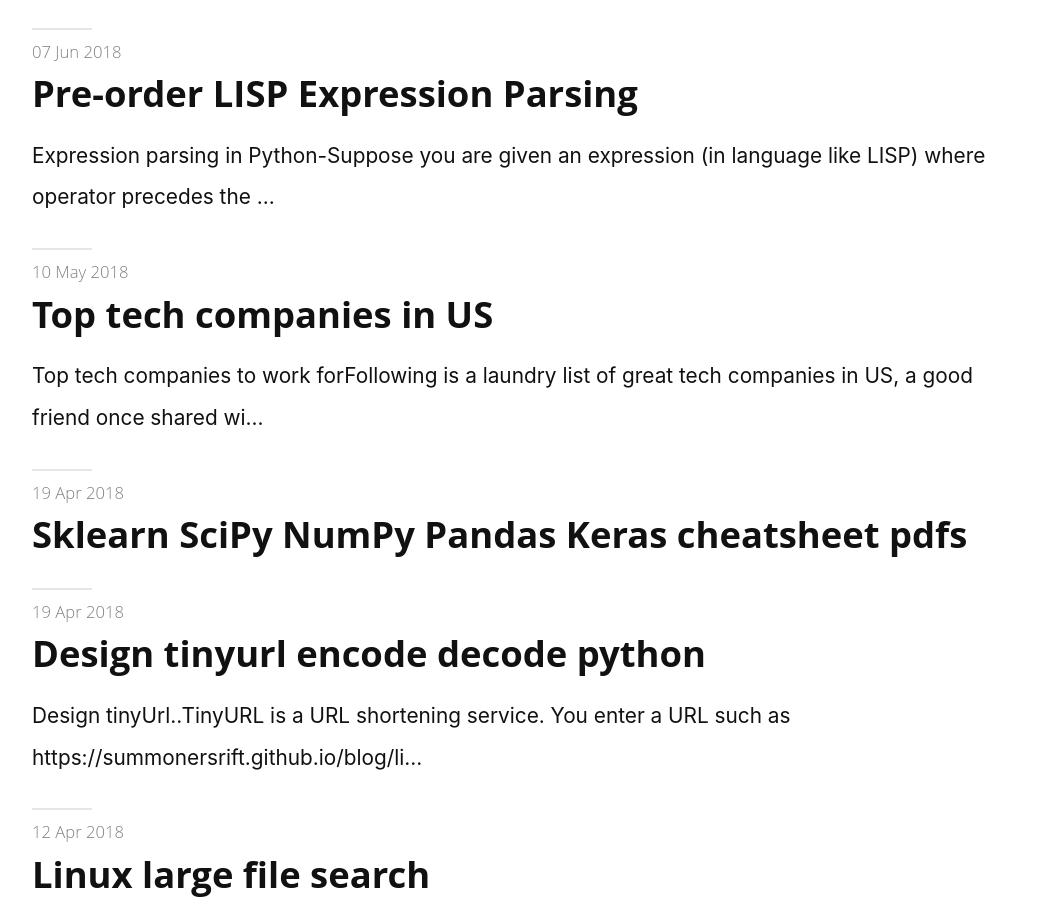
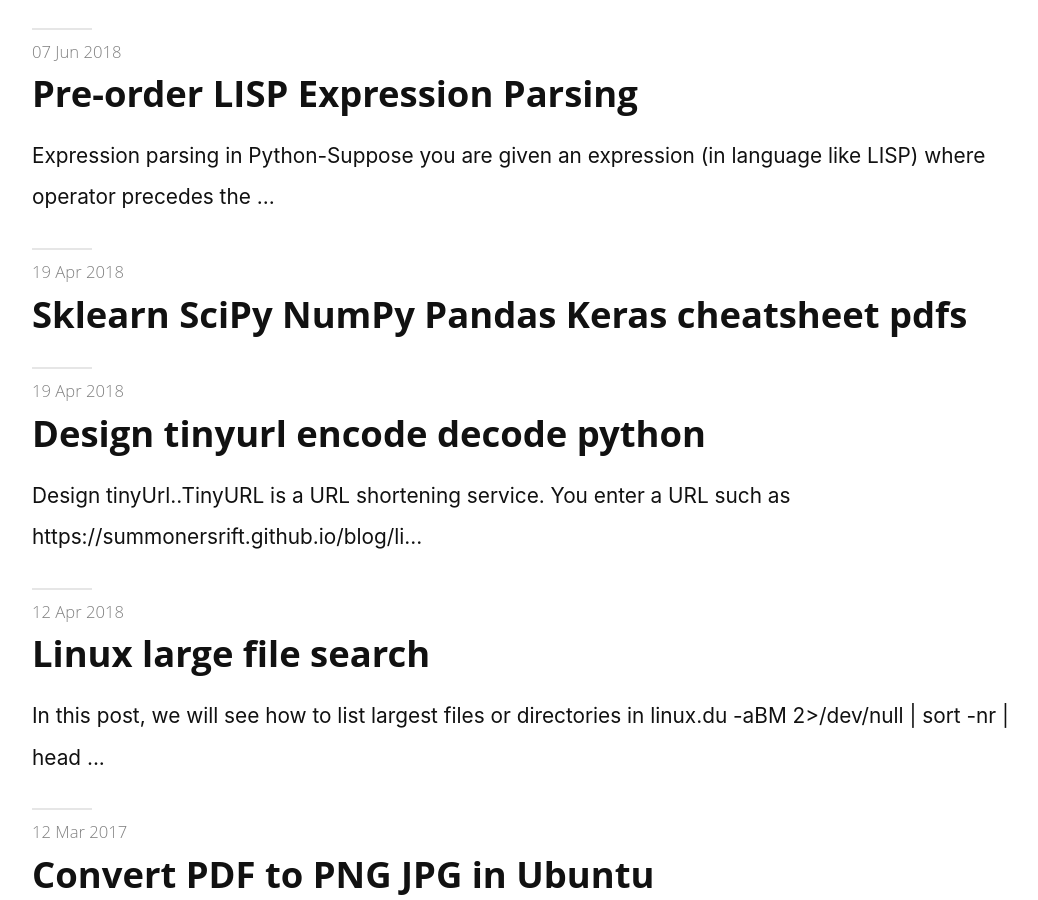
Before and after one commit to summonersRift/summonersrift.github.io, a Jekyll site: the page built from articles.md, in a window 1280 px wide and 900 px high, scrolled down 2457 px. Shown: the whole window, without its empty margins (108-1146 px from the left). Built offline with Jekyll 4.4.1, drawn with Linux system fonts in a browser that asks for light colours; nearby versions of some CDN libraries; a file with an impossible date is left out.

Commit message:
Update 2018-05-10-top-tech-companies.markdown

```diff
--- a/_posts/2018-05-10-top-tech-companies.markdown
+++ b/_posts/2018-05-10-top-tech-companies.markdown
@@ -1,7 +1,8 @@
 ---
 layout: post
-title:  "Top tech companies in US"
-date:   2018-05-10
+title: Top tech companies in US
+date: {}
+published: false
 ---
 
 <p class="intro"><span class="dropcap">T</span>op tech companies to work for</p>
```
